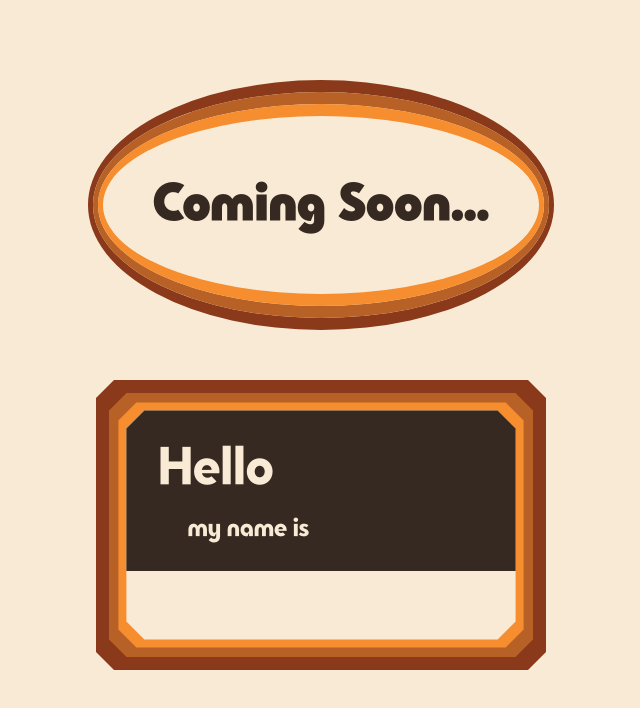
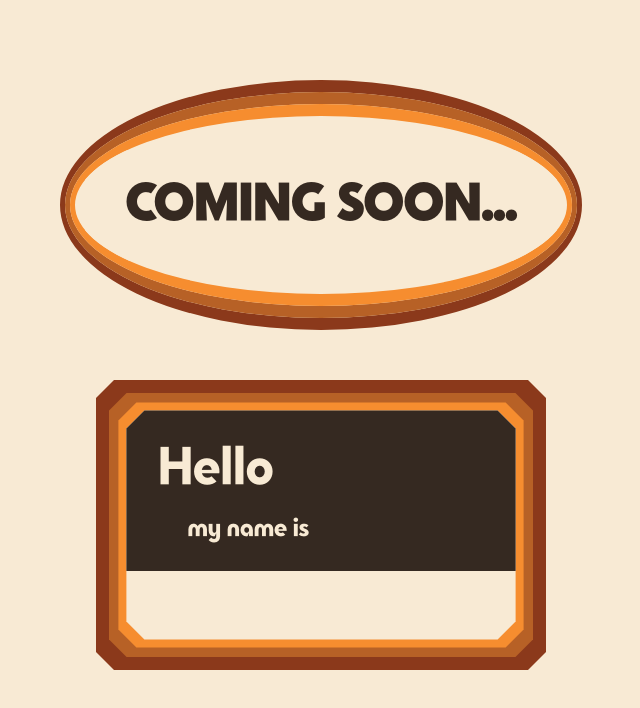
Before and after one commit to itsnameissteven/themanscene, a Next.js app: page / in a window 1280 px wide. Shown: the top 708 px of the page, without its empty margins (319-959 px from the left). Built offline with nearby package versions, Linux system fonts and the light colour scheme.

Commit message:
TIGHEN UP

```diff
--- a/pages/index.tsx
+++ b/pages/index.tsx
@@ -12,7 +12,7 @@ const Home: NextPage = () => {
         <link rel="icon" href="/favicon.ico" />
       </Head>
       <RoundFrame>
-        <h1 className={styles.hello}>Coming Soon...</h1>
+        <h1 className={styles.hello}>COMING SOON...</h1>
       </RoundFrame>
       <RetroBorder className={styles.nameTag}>
         <div className={styles.octogonContent}>
--- a/styles/Home.module.scss
+++ b/styles/Home.module.scss
@@ -12,9 +12,10 @@
     font-size: 50px;
     font-weight: 900;
     font-family: 'Bonkus';
+    letter-spacing: -1px;
     @include mobile {
       font-size: 35px;
-      padding: 30px 5px 25px;
+      padding: 35px 10px 30px;
     }
   }
 }
@@ -65,7 +66,7 @@
       font-family: 'Bonkus';
       font-weight: 900;
       text-align: center;
-      letter-spacing: -2px;
+      letter-spacing: -1px;
       @include mobile {
         font-size: 55px;
       }
```
